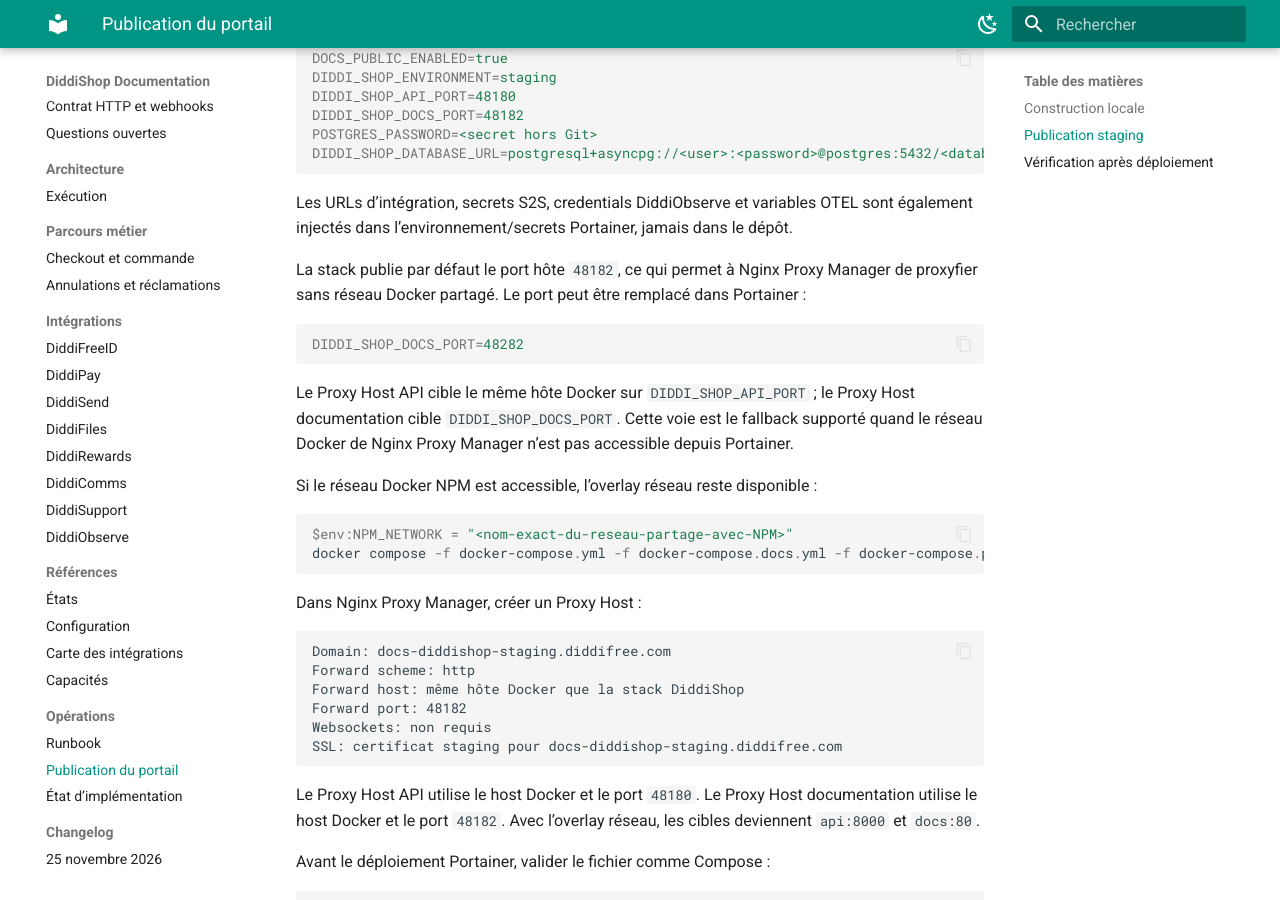
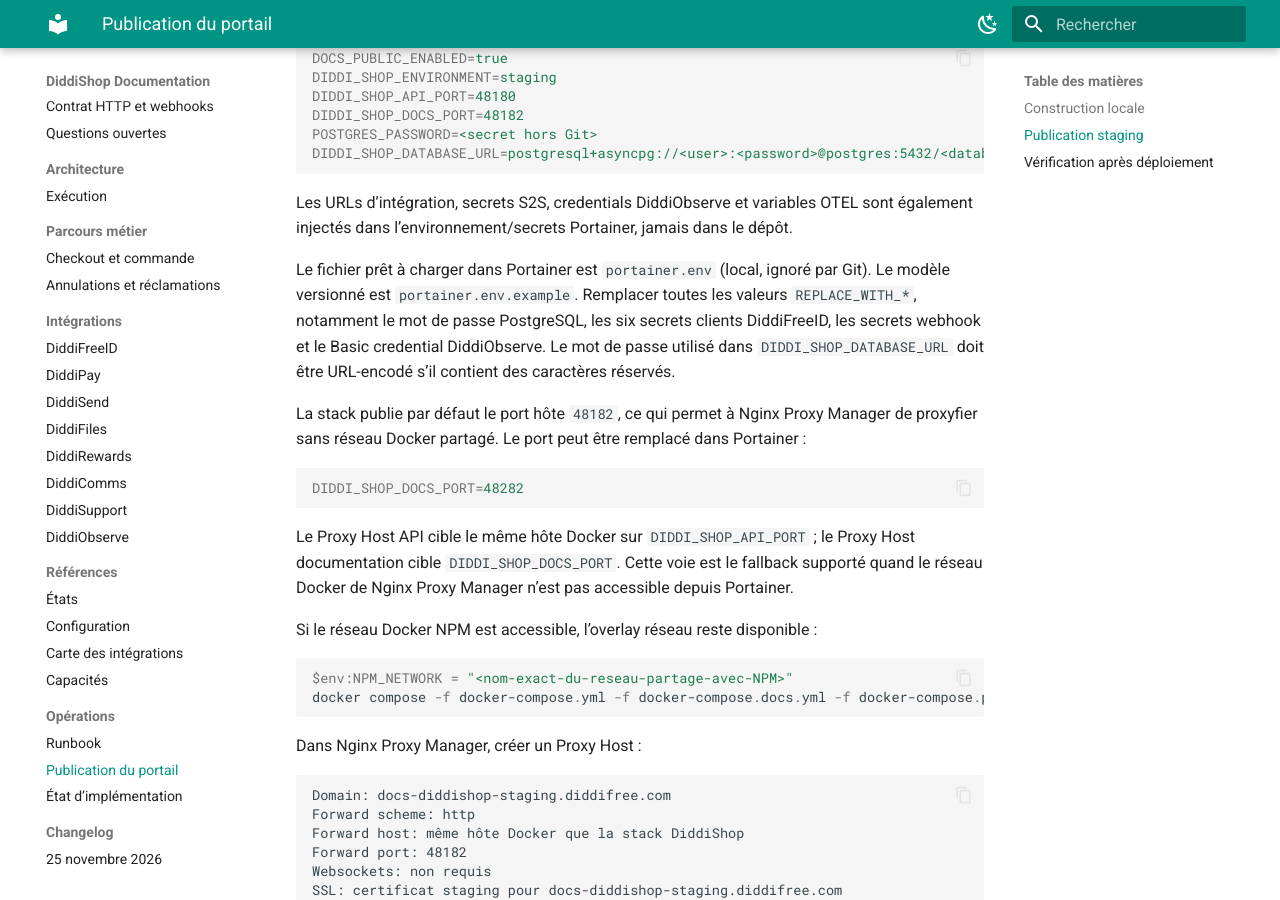
Before and after one commit to DIDDI-FREE/diddi-shop-backend-staging, an MkDocs documentation site: the page built from docs/operations/documentation-portal.md, in a window 1280 px wide and 900 px high, scrolled down 710 px. Built offline with MkDocs 1.6.1 and Material for MkDocs 9.7.7, drawn with Linux system fonts in a browser that asks for light colours.

Commit message:
chore(deploy): add Portainer environment template

```diff
--- a/docs/operations/documentation-portal.md
+++ b/docs/operations/documentation-portal.md
@@ -41,6 +41,13 @@ DIDDI_SHOP_DATABASE_URL=postgresql+asyncpg://<user>:<password>@postgres:5432/<da
 Les URLs d’intégration, secrets S2S, credentials DiddiObserve et variables
 OTEL sont également injectés dans l’environnement/secrets Portainer, jamais
 dans le dépôt.
+
+Le fichier prêt à charger dans Portainer est `portainer.env` (local, ignoré
+par Git). Le modèle versionné est `portainer.env.example`. Remplacer toutes
+les valeurs `REPLACE_WITH_*`, notamment le mot de passe PostgreSQL, les six
+secrets clients DiddiFreeID, les secrets webhook et le Basic credential
+DiddiObserve. Le mot de passe utilisé dans `DIDDI_SHOP_DATABASE_URL` doit être
+URL-encodé s’il contient des caractères réservés.
 
 La stack publie par défaut le port hôte `48182`, ce qui permet à Nginx Proxy
 Manager de proxyfier sans réseau Docker partagé. Le port peut être remplacé
```
Also changed, not shown: README.md (+4 -0 lines), docs/IMPLEMENTATION-STATUS.md (+2 -0 lines), docs/decisions/DECISIONS.md (+9 -0 lines), tasks/S15-IMPLEMENTATION-2026-11-25.md (+3 -0 lines), 2 other files.
